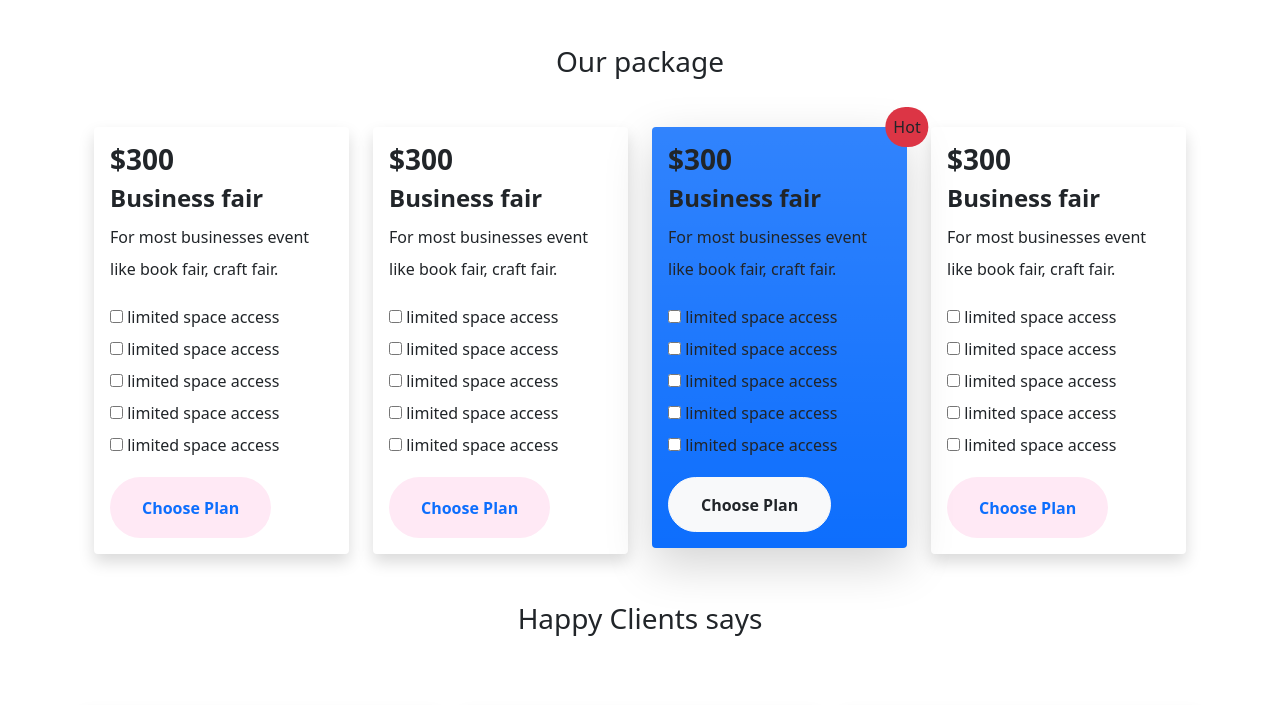
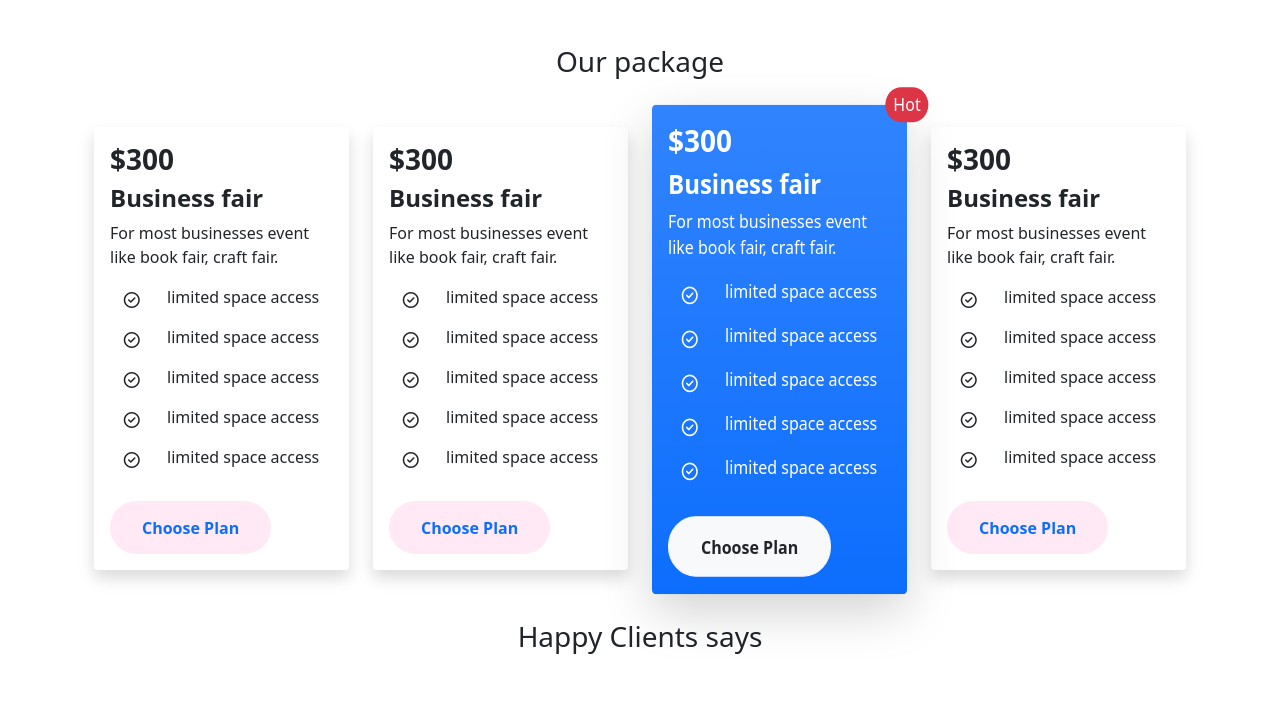
Before and after one commit to ranawp/sk-conventional, a plain HTML site: page index.html in a window 1280 px wide. Shown: the part 914-1619 px from the top of the page. Drawn offline with nearby package versions, Linux system fonts and the light colour scheme.

Commit message:
icon,toast and highlight card add

```diff
--- a/index.html
+++ b/index.html
@@ -13,14 +13,23 @@
     <!-- stylesheet link -->
     <link rel="stylesheet" href="style.css">
 
+    <!-- fontawesomelink -->
+    <script src="https://kit.fontawesome.com/3682c7ff33.js" crossorigin="anonymous"></script>
+
+    <!-- jquery link -->
+    <script src="https://cdn.jsdelivr.net/npm/jquery@3.5.1/dist/jquery.slim.min.js"></script>
+    <script src="https://cdn.jsdelivr.net/npm/popper.js@1.16.1/dist/umd/popper.min.js"></script>
+
 </head>
 
 <body>
+
+
     <header class="mb-5">
         <!-- navbar start -->
         <nav class="container navbar navbar-expand-lg navbar-light bg-white">
             <div class="container-fluid">
-                <a class="navbar-brand" href="#">Santa Clara Convention Center</a>
+                <a class="navbar-brand" href="#">SK Convention Center</a>
                 <button class="navbar-toggler" type="button" data-bs-toggle="collapse"
                     data-bs-target="#navbarNavAltMarkup" aria-controls="navbarNavAltMarkup" aria-expanded="false"
                     aria-label="Toggle navigation">
@@ -28,10 +37,12 @@
                 </button>
                 <div class="collapse navbar-collapse" id="navbarNavAltMarkup">
                     <div class="navbar-nav ms-auto">
-                        <a class="nav-link active" aria-current="page" href="#">Home</a>
-                        <a class="nav-link" href="#">About Us</a>
-                        <a class="nav-link" href="#">Contact</a>
-                        <a class="nav-link" href="#">Subscribe</a>
+                        <a class="nav-link active" aria-current="page" href="#home">Home</a>
+                        <a class="nav-link" href="#explore">Explore Us</a>
+                        <a class="nav-link" href="#package">Package</a>
+                        <a class="nav-link" href="#client">Client</a>
+                        <a class="nav-link" href="#questions">Questions</a>
+
                     </div>
                 </div>
             </div>
@@ -56,22 +67,22 @@
                 <div class="carousel-item active">
                     <img class="banner_style" src="images/banner1.jpg" class="d-block w-100" alt="...">
                     <div class="carousel-caption d-none d-md-block">
-                        <h5>First slide label</h5>
-                        <p>Some representative placeholder content for the first slide.</p>
+                        <h5>Welocme Our Paradise</h5>
+                        <p>We are very pleasure to you. You can booking our slot and enjoy happy moment.</p>
                     </div>
                 </div>
                 <div class="carousel-item">
                     <img class="banner_style" src="/images/banner2.jpg" class="d-block w-100" alt="...">
                     <div class="carousel-caption d-none d-md-block">
-                        <h5>Second slide label</h5>
-                        <p>Some representative placeholder content for the second slide.</p>
+                        <h5>20% Discount available</h5>
+                        <p>Huurah! you can get 20% disconut. Book now.</p>
                     </div>
                 </div>
                 <div class="carousel-item">
                     <img class="banner_style" src="/images/banner3.jpg" class="d-block w-100" alt="...">
                     <div class="carousel-caption d-none d-md-block">
-                        <h5>Third slide label</h5>
-                        <p>Some representative placeholder content for the third slide.</p>
+                        <h5>Keep your moment enjoyble</h5>
+                        <p>You will get super service from our center</p>
                     </div>
                 </div>
             </div>
@@ -91,11 +102,36 @@
         ---------- -->
     </header>
 
-    <main>
+    <main class="display-relative">
+        <!-- toast -->
+        <div class="d-flex justify-content-end ">
+            <div class=" position-absolute">
+                <div class="toast" data-autohide="true" style="max-width: 290px; max-height: 100px;">
+                    <div class="toast-header">
+                        <strong class="mr-auto text-primary">Toast Header</strong>
+                        <small class="text-muted">5 mins ago</small>
+                        <button type="button" class="ml-2 mb-1 close" data-dismiss="toast">&times;</button>
+                    </div>
+                    <div class="toast-body">
+                        Some text inside the toast body
+                    </div>
+                </div>
+                <script>
+                    $(document).ready(function () {
+                        $('.toast').toast('show');
+                    });
+                </script>
+            </div>
+        </div>
+
+        <!-- toast end -->
+
+
+
         <!-- every moment -->
-        <section class="container h-100 mb-5">
+        <section id="explore" class="container h-100 mb-5">
             <div class="row h-100">
-                <div class="col-lg-6 col-md-6 col-12 order-last">
+                <div class="col-lg-6 col-md-6 col-12 order-last order-lg-first order-md-first">
                     <div class="mt-3">
                         <img width="80%" src="images/weedingphoto.jpg" alt="weeding photo">
                     </div>
@@ -122,26 +158,38 @@
         </section>
 
         <!-- our package start -->
-        <section class="container mb-3">
+        <section id="package" class="container mb-3">
             <h3 class="text-center mb-5">Our package</h3>
-            <div class="container mt-2">
-                <div class="row gx-4 gy-4">
+            <div class="container mt-2 display-relative">
+                <div class="row gx-4 gy-5">
                     <div class="col-lg-3 col-md-6 col-12 ">
-                        <div class="p-3 rounded shadow lh-lg">
-                            <h3 class="fw-bold ">$300</h3>
+                        <div class="p-3 rounded shadow">
+                            <h3 class="fw-bold">$300</h3>
                             <h4 class="fw-bold">Business fair</h4>
-                            <p>For most businesses event
+                            <p class="">For most businesses event
                                 like book fair, craft fair.</p>
-                            <input type="checkbox" id="check1"> <label for="check1">limited space access</label> <br>
-                            <input type="checkbox" id="check1"> <label for="check1">limited space access</label> <br>
-                            <input type="checkbox" id="check1"> <label for="check1">limited space access</label> <br>
-                            <input type="checkbox" id="check1"> <label for="check1">limited space access</label> <br>
-                            <input type="checkbox" id="check1"> <label for="check1">limited space access</label>
+                            <div class="d-flex align-items-center justify-content-around">
+                                <i class="far fa-check-circle"></i>
+                                <p class="">limited space access</p>
+                            </div>
 
-                            <!-- <div class="custom_button mt-3 text-center">
-                            <a class="fw-bold rounded-pill text-primary text-decoration-none" href="">Choose
-                                Plan</a>
-                                 </div> -->
+                            <div class="d-flex align-items-center justify-content-around">
+                                <i class="far fa-check-circle"></i>
+                                <p class="">limited space access</p>
+                            </div>
+                            <div class="d-flex align-items-center justify-content-around">
+                                <i class="far fa-check-circle"></i>
+                                <p class="">limited space access</p>
+                            </div>
+                            <div class="d-flex align-items-center justify-content-around">
+                                <i class="far fa-check-circle"></i>
+                                <p class="">limited space access</p>
+                            </div>
+                            <div class="d-flex align-items-center justify-content-around">
+                                <i class="far fa-check-circle"></i>
+                                <p class="">limited space access</p>
+                            </div>
+
                             <div class="custom_button">
                                 <button class=" mt-3 fw-bold rounded-pill text-primary">
                                     Choose Plan
@@ -151,21 +199,33 @@
 
                     </div>
                     <div class="col-lg-3 col-md-6 col-12  ">
-                        <div class=" p-3 rounded shadow lh-lg">
-                            <h3 class="fw-bold ">$300</h3>
+                        <div class="p-3 rounded shadow">
+                            <h3 class="fw-bold">$300</h3>
                             <h4 class="fw-bold">Business fair</h4>
-                            <p>For most businesses event
+                            <p class="lh">For most businesses event
                                 like book fair, craft fair.</p>
-                            <input type="checkbox" id="check1"> <label for="check1">limited space access</label> <br>
-                            <input type="checkbox" id="check1"> <label for="check1">limited space access</label> <br>
-                            <input type="checkbox" id="check1"> <label for="check1">limited space access</label> <br>
-                            <input type="checkbox" id="check1"> <label for="check1">limited space access</label> <br>
-                            <input type="checkbox" id="check1"> <label for="check1">limited space access</label>
+                            <div class="d-flex align-items-center justify-content-around">
+                                <i class="far fa-check-circle"></i>
+                                <p class="">limited space access</p>
+                            </div>
 
-                            <!-- <div class="custom_button mt-3 text-center">
-                            <a class="fw-bold rounded-pill text-primary text-decoration-none" href="">Choose
-                                Plan</a>
-                                 </div> -->
+                            <div class="d-flex align-items-center justify-content-around">
+                                <i class="far fa-check-circle"></i>
+                                <p class="">limited space access</p>
+                            </div>
+                            <div class="d-flex align-items-center justify-content-around">
+                                <i class="far fa-check-circle"></i>
+                                <p class="">limited space access</p>
+                            </div>
+                            <div class="d-flex align-items-center justify-content-around">
+                                <i class="far fa-check-circle"></i>
+                                <p class="">limited space access</p>
+                            </div>
+                            <div class="d-flex align-items-center justify-content-around">
+                                <i class="far fa-check-circle"></i>
+                                <p class="">limited space access</p>
+                            </div>
+
                             <div class="custom_button">
                                 <button class=" mt-3 fw-bold rounded-pill text-primary">
                                     Choose Plan
@@ -176,7 +236,7 @@
                     </div>
                     <div class="col-lg-3 col-md-6 col-12 ">
                         <div
-                            class="bg-primary bg-gradient rounded lh-lg text-dark p-3 position-relative hot_card_custom shadow-lg ">
+                            class="bg-primary bg-gradient rounded  text-white p-3 position-relative hot_card_custom shadow-lg hightlight_card">
                             <p
                                 class="bg-danger d-inline-block rounded-pill py-1 px-2 position-absolute top-0 start-100 translate-middle">
                                 Hot</p>
@@ -184,18 +244,29 @@
                             <h4 class="fw-bold">Business fair</h4>
                             <p>For most businesses event
                                 like book fair, craft fair.</p>
-                            <input type="checkbox" id="check1"> <label for="check1">limited space access</label> <br>
-                            <input type="checkbox" id="check1"> <label for="check1">limited space access</label> <br>
-                            <input type="checkbox" id="check1"> <label for="check1">limited space access</label> <br>
-                            <input type="checkbox" id="check1"> <label for="check1">limited space access</label> <br>
-                            <input type="checkbox" id="check1"> <label for="check1">limited space access</label>
+                            <div class="d-flex align-items-center justify-content-around">
+                                <i class="far fa-check-circle"></i>
+                                <p class="">limited space access</p>
+                            </div>
 
-                            <!-- <div style="background-color: white; padding:0.90rem 2.5rem;"
-                            class=" mt-3 text-center rounded-pill">
-                            <a class="fw-bold text-dark text-decoration-none" href="">Choose
-                                Plan</a>
-                        </div> -->
-                            <div class="">
+                            <div class="d-flex align-items-center justify-content-around">
+                                <i class="far fa-check-circle"></i>
+                                <p class="">limited space access</p>
+                            </div>
+                            <div class="d-flex align-items-center justify-content-around">
+                                <i class="far fa-check-circle"></i>
+                                <p class="">limited space access</p>
+                            </div>
+                            <div class="d-flex align-items-center justify-content-around">
+                                <i class="far fa-check-circle"></i>
+                                <p class="">limited space access</p>
+                            </div>
+                            <div class="d-flex align-items-center justify-content-around">
+                                <i class="far fa-check-circle"></i>
+                                <p class="">limited space access</p>
+                            </div>
+
+                            <div>
                                 <button class="btn btn-light mt-3 fw-bold rounded-pill text-dark"
                                     style="padding:0.90rem 2rem;">
                                     Choose Plan
@@ -205,21 +276,33 @@
 
                     </div>
                     <div class="col-lg-3 col-md-6 col-12 ">
-                        <div class="p-3 rounded lh-lg shadow">
+                        <div class="p-3 rounded shadow">
                             <h3 class="fw-bold ">$300</h3>
                             <h4 class="fw-bold">Business fair</h4>
                             <p>For most businesses event
                                 like book fair, craft fair.</p>
-                            <input type="checkbox" id="check1"> <label for="check1">limited space access</label> <br>
-                            <input type="checkbox" id="check1"> <label for="check1">limited space access</label> <br>
-                            <input type="checkbox" id="check1"> <label for="check1">limited space access</label> <br>
-                            <input type="checkbox" id="check1"> <label for="check1">limited space access</label> <br>
-                            <input type="checkbox" id="check1"> <label for="check1">limited space access</label>
+                            <div class="d-flex align-items-center justify-content-around">
+                                <i class="far fa-check-circle"></i>
+                                <p class="">limited space access</p>
+                            </div>
 
-                            <!-- <div class="custom_button mt-3 text-center">
-                            <a class="fw-bold rounded-pill text-primary text-decoration-none" href="">Choose
-                                Plan</a>
-                                 </div> -->
+                            <div class="d-flex align-items-center justify-content-around">
+                                <i class="far fa-check-circle"></i>
+                                <p class="">limited space access</p>
+                            </div>
+                            <div class="d-flex align-items-center justify-content-around">
+                                <i class="far fa-check-circle"></i>
+                                <p class="">limited space access</p>
+                            </div>
+                            <div class="d-flex align-items-center justify-content-around">
+                                <i class="far fa-check-circle"></i>
+                                <p class="">limited space access</p>
+                            </div>
+                            <div class="d-flex align-items-center justify-content-around">
+                                <i class="far fa-check-circle"></i>
+                                <p class="">limited space access</p>
+                            </div>
+
                             <div class="custom_button">
                                 <button class=" mt-3 fw-bold rounded-pill text-primary">
                                     Choose Plan
@@ -231,11 +314,10 @@
                 </div>
             </div>
         </section>
-
-        <!-- price section end -->
+        <!-- our package end -->
 
         <!-- happy client section -->
-        <section class="mt-5">
+        <section id="client" class="mt-5">
             <div class="container">
                 <h3 class="text-center">Happy Clients says</h3>
                 <div class="row gx-4 gy-4 mt-5">
@@ -291,7 +373,7 @@
         <!-- frequnet question section -->
         <section class="mt-5 mb-5">
             <h3 class="text-center mb-5">Frequently Asked Questions</h3>
-            <div class="container h-100">
+            <div id="questions" class="container h-100">
 
                 <div class="row h-100">
                     <div class="col-lg-6 col-md-6 col-12 order-last">
@@ -446,6 +528,24 @@
     <script src="https://cdn.jsdelivr.net/npm/bootstrap@5.0.2/dist/js/bootstrap.bundle.min.js"
         integrity="sha384-MrcW6ZMFYlzcLA8Nl+NtUVF0sA7MsXsP1UyJoMp4YLEuNSfAP+JcXn/tWtIaxVXM"
         crossorigin="anonymous"></script>
+
+
+
+
+
 </body>
 
 </html>
+
+
+
+<!-- <input type="checkbox" id="check1"> <label for="check1">limited space access</label> <br>
+                            <input type="checkbox" id="check1"> <label for="check1">limited space access</label> <br>
+                            <input type="checkbox" id="check1"> <label for="check1">limited space access</label> <br>
+                            <input type="checkbox" id="check1"> <label for="check1">limited space access</label> <br>
+                            <input type="checkbox" id="check1"> <label for="check1">limited space access</label> -->
+
+<!-- <div class="custom_button mt-3 text-center">
+                            <a class="fw-bold rounded-pill text-primary text-decoration-none" href="">Choose
+                                Plan</a>
+                                 </div> -->
--- a/style.css
+++ b/style.css
@@ -1,16 +1,22 @@
+/* header section */
 .banner_style{
     max-height: 500px;
     width: 100%;
     filter: brightness(50%);
 }
 
+/* card section */
+.hightlight_card{
+    transform: scaley(1.1);
 
+}
+
+i.far.fa-check-circle {
+    margin-top: -10px;
+}
 
 .custom_button button{
     background-color: #ffe9f5;
     padding:0.90rem 2rem;
     border: none;
 }
-/* .hot_card_custom{
-    margin-top: -28px;
-} */
```
Also changed, not shown: js/toast.js (added).
